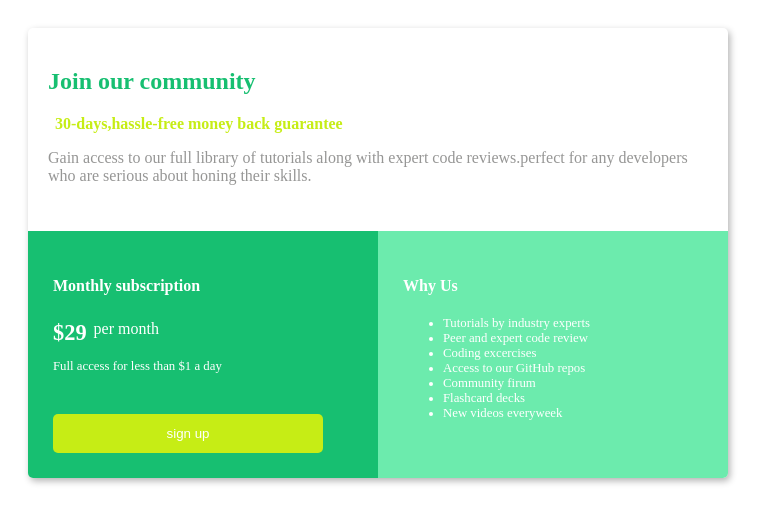
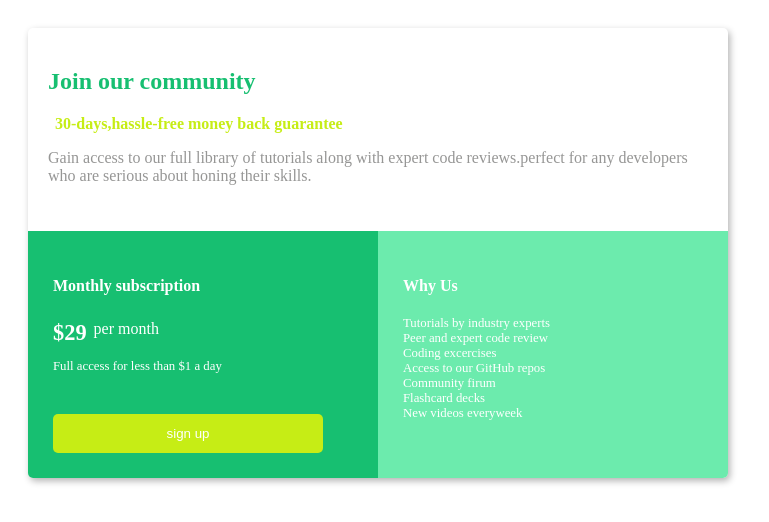
Before and after one commit to mira-bby/pricing-card-frontend-mentor-challenge, a plain HTML site: page index.html in a window 1280 px wide. Shown: the whole page, without its empty margins (0-769 px from the left). Drawn offline with Linux system fonts and the light colour scheme.

Commit message:
Update style.css

```diff
--- a/style.css
+++ b/style.css
@@ -104,6 +104,8 @@ button:hover{
   margin:5px;
 }
 ul{
+  padding:0px;
+  list-style:none;
   font-size:0.8rem;
   opacity:0.8rem;
 }
```
